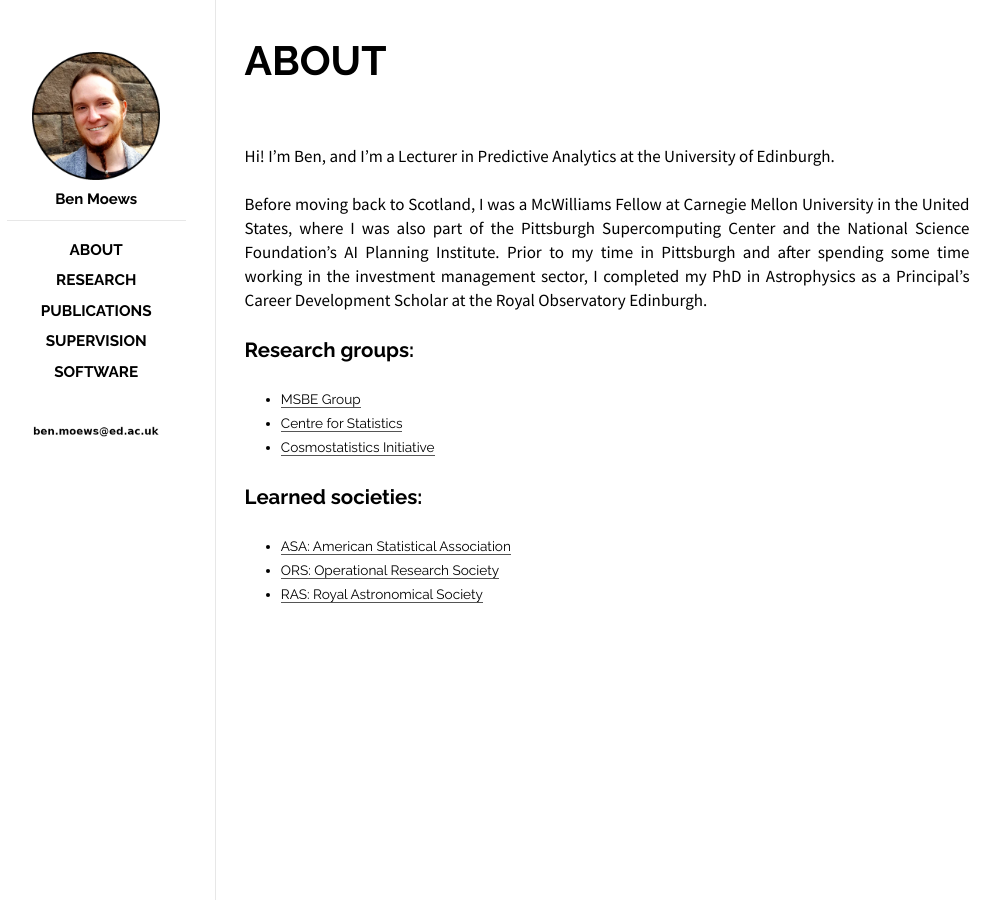
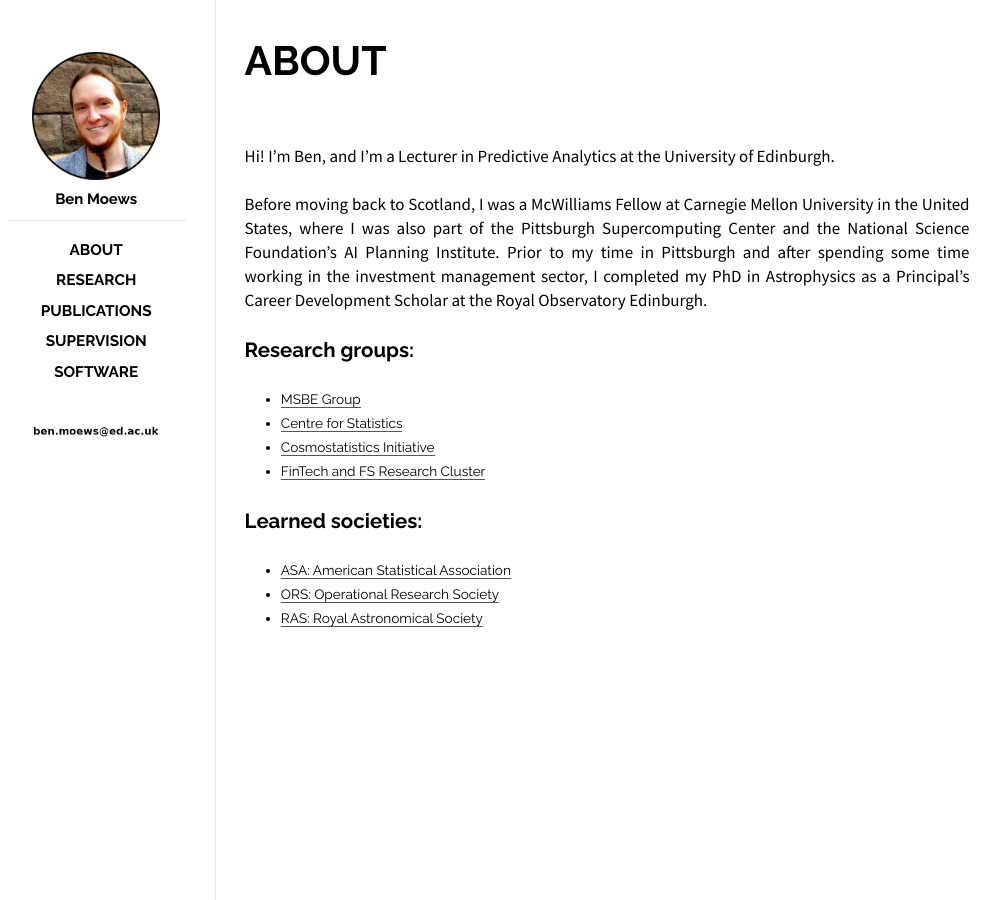
Before and after one commit to moews/moews.github.io, a Jekyll site: the page built from _posts/2017-03-27-about.md, in a window 1280 px wide. Shown: the whole page, without its empty margins (143-1143 px from the left). Built offline with Jekyll 4.4.1, drawn with Linux system fonts in a browser that asks for light colours.

Commit message:
Update 2017-03-27-about.md

```diff
--- a/_posts/2017-03-27-about.md
+++ b/_posts/2017-03-27-about.md
@@ -17,7 +17,7 @@ Before moving back to Scotland, I was a McWilliams Fellow at Carnegie Mellon Uni
 * [MSBE Group](https://www.business-school.ed.ac.uk/research/areas/management-science-business-economics)
 * [Centre for Statistics](https://centreforstatistics.maths.ed.ac.uk)
 * [Cosmostatistics Initiative](https://cosmostatistics-initiative.org)
-<!--* [FinTech and FS Research Cluster](https://www.cdcs.ed.ac.uk/research-clusters/fintech)-->
+* [FinTech and FS Research Cluster](https://www.cdcs.ed.ac.uk/research-clusters/fintech)
 
 ## Learned societies:
 
```
